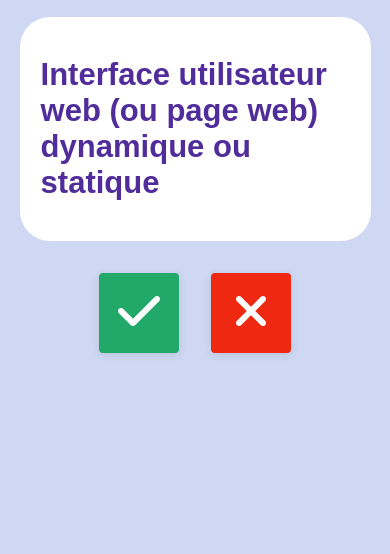
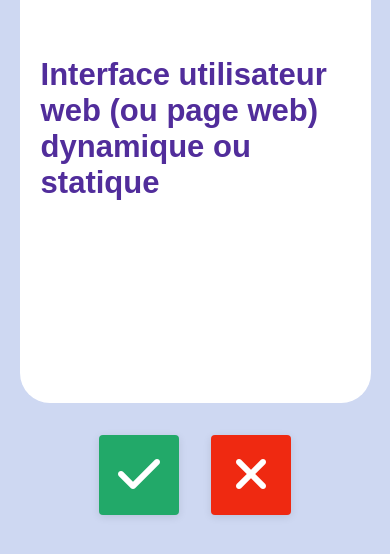
Before and after one commit to Julien-B-py/web-dev-glossary, a plain HTML site: page index.html in a window 390 px wide. Shown: the part 290-844 px from the top of the page. Drawn offline with nearby package versions, Linux system fonts and the light colour scheme; a web font is replaced by a local one.

Commit message:
v0.2
Add container div.
Add action buttons behavior.
Edit CSS.
Fix infinite loop in drawCard().

```diff
--- a/index.html
+++ b/index.html
@@ -13,6 +13,7 @@
 
 <body>
 
+    <div class="container">
         <h1></h1>
 
         <div class="card">
@@ -28,6 +29,7 @@
             <button><i class="fa-solid fa-check"></i></button>
             <button><i class="fa-solid fa-xmark"></i></button>
         </div>
+    </div>
 
     <script src="https://cdnjs.cloudflare.com/ajax/libs/gsap/3.10.3/gsap.min.js"></script>
     <script src="./glossary.js"></script>
--- a/main.js
+++ b/main.js
@@ -1,6 +1,18 @@
+const myGlossary = [...glossary];
+
 const h1 = document.querySelector("h1");
 
-h1.textContent = `Il vous reste ${glossary.length} mots à apprendre.`;
+const updateGlossaryCount = () => {
+
+    if (myGlossary.length === 0) {
+        h1.textContent = `Vous connaissez tous les mots à apprendre.`;
+        return;
+    }
+
+    h1.textContent = `Il vous reste ${myGlossary.length} mots à apprendre.`;
+}
+
+updateGlossaryCount();
 
 const card = document.querySelector(".card");
 const front = card.querySelector(".card__front");
@@ -19,26 +31,41 @@ const getRandomInt = (max) => {
 
 const drawCard = () => {
 
-    let index = getRandomInt(glossary.length - 1);
-    while (index === previousCardIndex) {
-        index = getRandomInt(glossary.length - 1);
+    if (myGlossary.length === 0) {
+        textFront.textContent = "";
+        textBack.textContent = "";
+        return;
     }
+
+    let index = getRandomInt(myGlossary.length - 1);
 
     gsap.set(front, { clearProps: "all" });
     gsap.set(back, { clearProps: "all" });
     flipped = false;
 
-    textFront.textContent = glossary[index].word;
-    textBack.textContent = glossary[index].definition;
+    textFront.textContent = myGlossary[index].word;
+    textBack.textContent = myGlossary[index].definition;
     previousCardIndex = index;
+
 }
 
-buttons.forEach(button => button.addEventListener("click", drawCard));
+const deleteCurrentWord = () => {
+    myGlossary.splice(previousCardIndex, 1);
+    updateGlossaryCount();
+    drawCard();
+}
+
+const skipCurrentWord = () => {
+    drawCard();
+}
+
+// OK
+buttons[0].addEventListener("click", deleteCurrentWord);
+// NOK
+buttons[1].addEventListener("click", skipCurrentWord);
 
 let flipped = false;
 card.addEventListener("click", () => {
-
-
 
     if (!flipped) {
         gsap.to(front, { rotationY: -180, duration: 1 });
--- a/styles.css
+++ b/styles.css
@@ -13,8 +13,6 @@ body {
     justify-content: center;
     align-items: center;
     font-family: 'Radio Canada', sans-serif;
-    flex-direction: column;
-    gap: 2rem;
     color: #512d9b;
 }
 
@@ -32,14 +30,23 @@ button {
 
 button:last-child {
     background-color: #ef2911;
-  }
+}
 
+
+.container {
+    width: min(90%, 1000px);
+    display: flex;
+    flex-direction: column;
+    gap: 2rem;
+    justify-content: center;
+    align-items: center;
+}
 
 .card {
     perspective: 1000px;
     position: relative;
-    width: min(850px, 90%);
-    aspect-ratio: 1.57;
+    width: 100%;
+    aspect-ratio: 0.64;
 }
 
 .card__front, .card__back {
@@ -65,7 +72,7 @@ button:last-child {
 
 .card__back {
     transform: rotateY(-180deg);
-    font-size: clamp(0.8rem, 0.56rem + 1.2vw, 2rem);
+    font-size: clamp(1.2rem, 1.04rem + 0.8vw, 2rem);
 }
 
 
@@ -81,3 +88,12 @@ button:last-child {
     display: flex;
     gap: 2rem;
 }
+
+
+
+@media only screen and (min-width : 768px) {
+    .card {
+        width: min(850px, 100%);
+        aspect-ratio: 1.57;
+    }
+}
```
Lines whose indentation alone changed are shown as unchanged.
